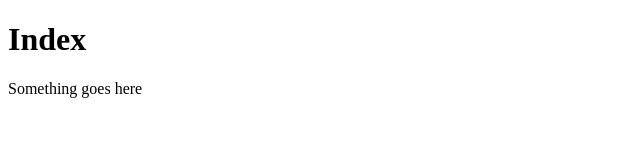
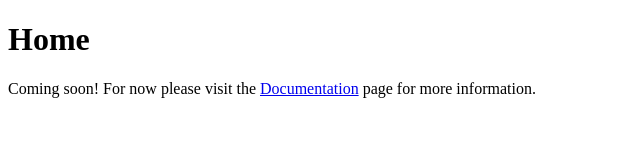
Before and after one commit to Emmanuelnz/movie_api, a website: page public/index.html in a window 1280 px wide. Shown: the whole page, without its empty margins (0-640 px from the left). Drawn offline with Linux system fonts and the light colour scheme.

Commit message:
Added redirect to documentation page

```diff
--- a/public/index.html
+++ b/public/index.html
@@ -10,9 +10,9 @@
 
   <body>
 
-    <h1>Index</h1>
+    <h1>Home</h1>
     <p>
-      Something goes here
+      Coming soon! For now please visit the <a href="https://myflixfr.herokuapp.com/documentation.html">Documentation</a> page for more information.
     </p>
 
   </body>
```
